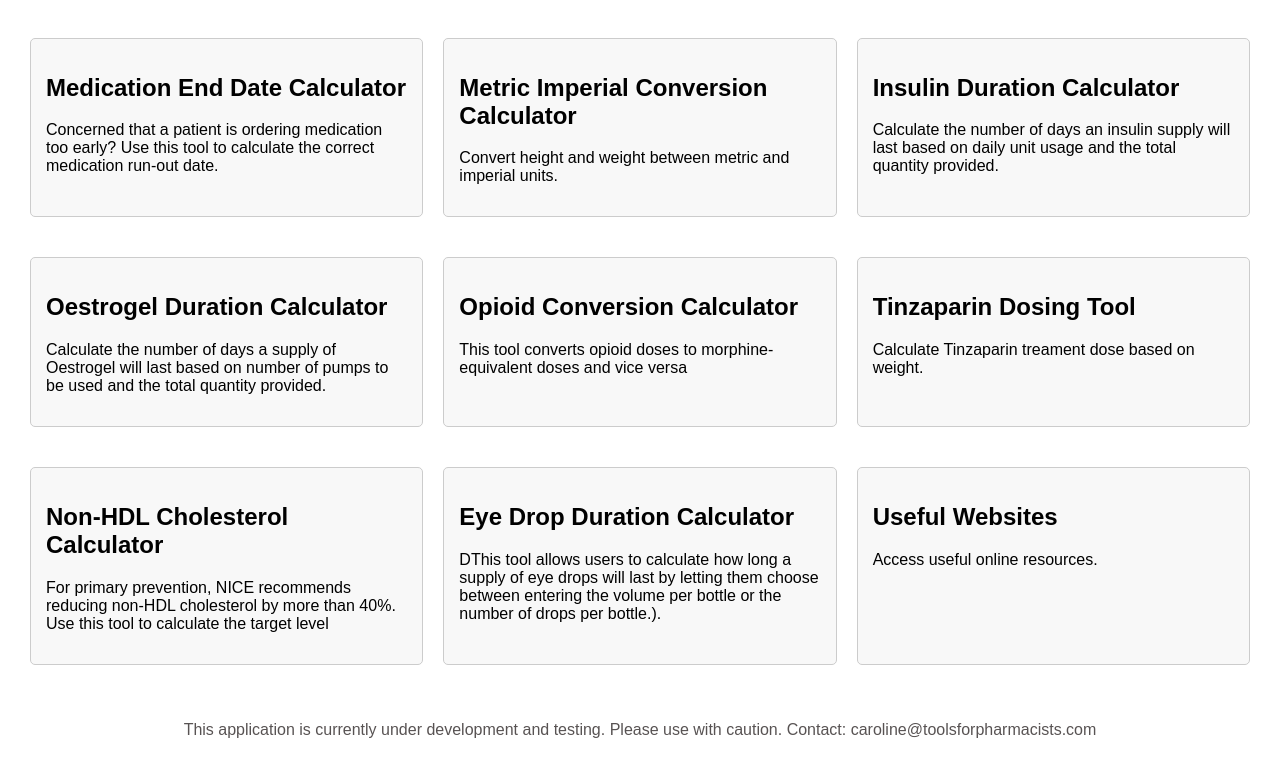
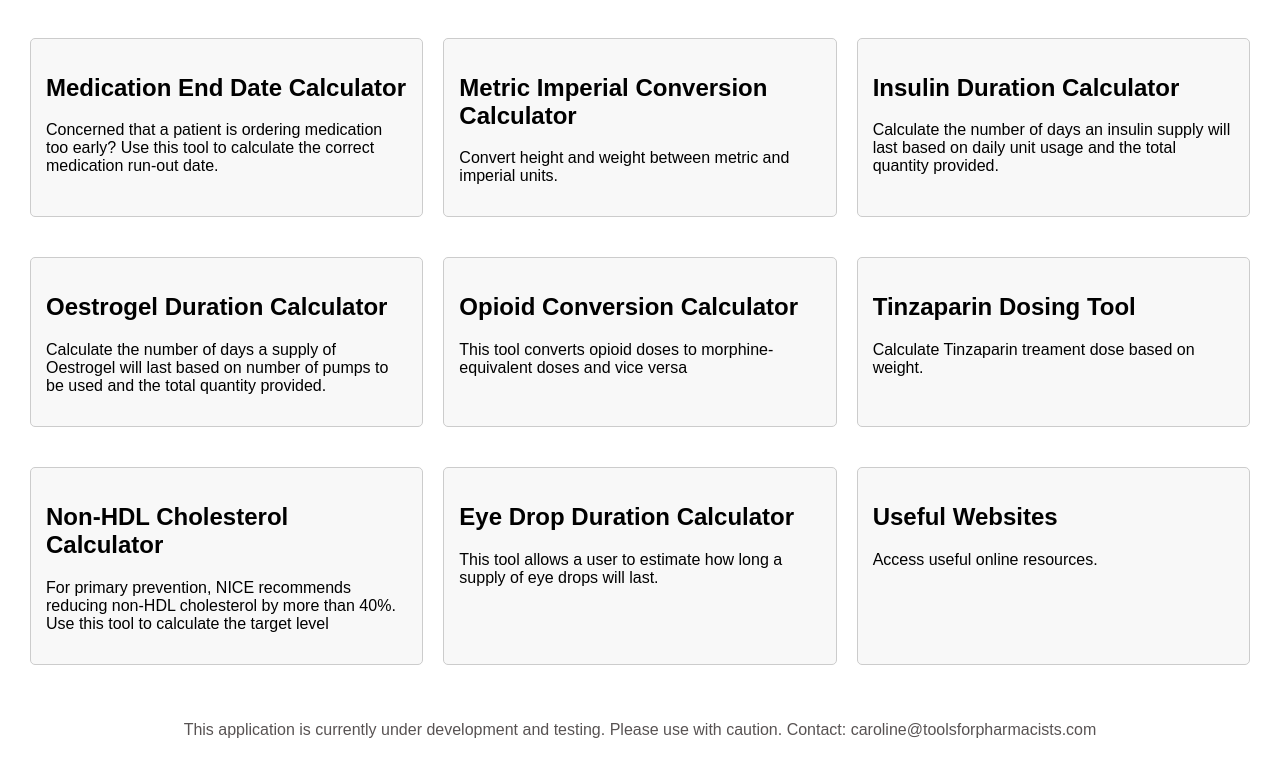
Before and after one commit to carolineacuda/Tools-for-pharmacy-staff, a React (Vite) app: page / in a window 1280 px wide. Shown: the part 564-1341 px from the top of the page. Built offline with nearby package versions, Linux system fonts and the light colour scheme; a web font is replaced by a local one.

Commit message:
amend typo in Eye drop calculatorr

```diff
--- a/src/components/LandingPage.jsx
+++ b/src/components/LandingPage.jsx
@@ -17,7 +17,7 @@ const tools = [
   { id: 'opioidConversion', name: 'Opioid Conversion Calculator', description: 'This tool converts opioid doses to morphine-equivalent doses and vice versa' },
   { id: 'tinzaparin', name: 'Tinzaparin Dosing Tool', description: 'Calculate Tinzaparin treament dose based on weight.' },
   { id: 'nonHdl', name: 'Non-HDL Cholesterol Calculator', description: 'For primary prevention, NICE recommends reducing non-HDL cholesterol by more than 40%. Use this tool to calculate the target level' },
-  { id: 'EyeDropDuration', name: 'Eye Drop Duration Calculator', description: 'DThis tool allows users to calculate how long a supply of eye drops will last by letting them choose between entering the volume per bottle or the number of drops per bottle.).' },
+  { id: 'EyeDropDuration', name: 'Eye Drop Duration Calculator', description: 'This tool allows a user to estimate how long a supply of eye drops will last.' },
   { id: 'usefulWebsites', name: 'Useful Websites', description: 'Access useful online resources.' },
 ];
 
```
